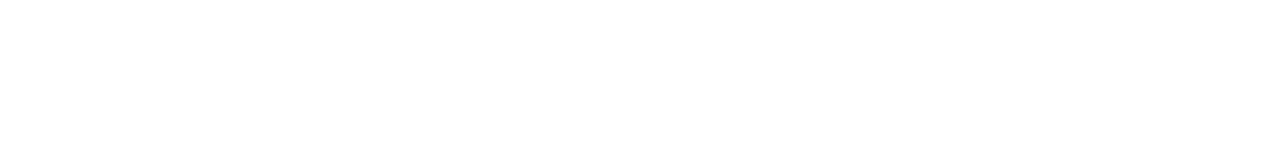
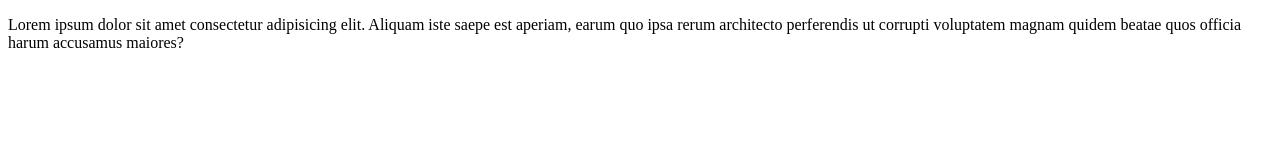
Before and after one commit to marishankar1603/dummy, a plain HTML site: page index.html in a window 1280 px wide. Drawn offline with Linux system fonts and the light colour scheme.

Commit message:
para and title is setted

```diff
--- a/index.html
+++ b/index.html
@@ -1,9 +1,11 @@
 <!DOCTYPE html>
 <head>
-    <title></title>
+    <title>NOTHING</title>
 </head>
 <html>
     <body>
-
+       <p>
+        Lorem ipsum dolor sit amet consectetur adipisicing elit. Aliquam iste saepe est aperiam, earum quo ipsa rerum architecto perferendis ut corrupti voluptatem magnam quidem beatae quos officia harum accusamus maiores?
+       </p>
     </body>
 </html>
```
